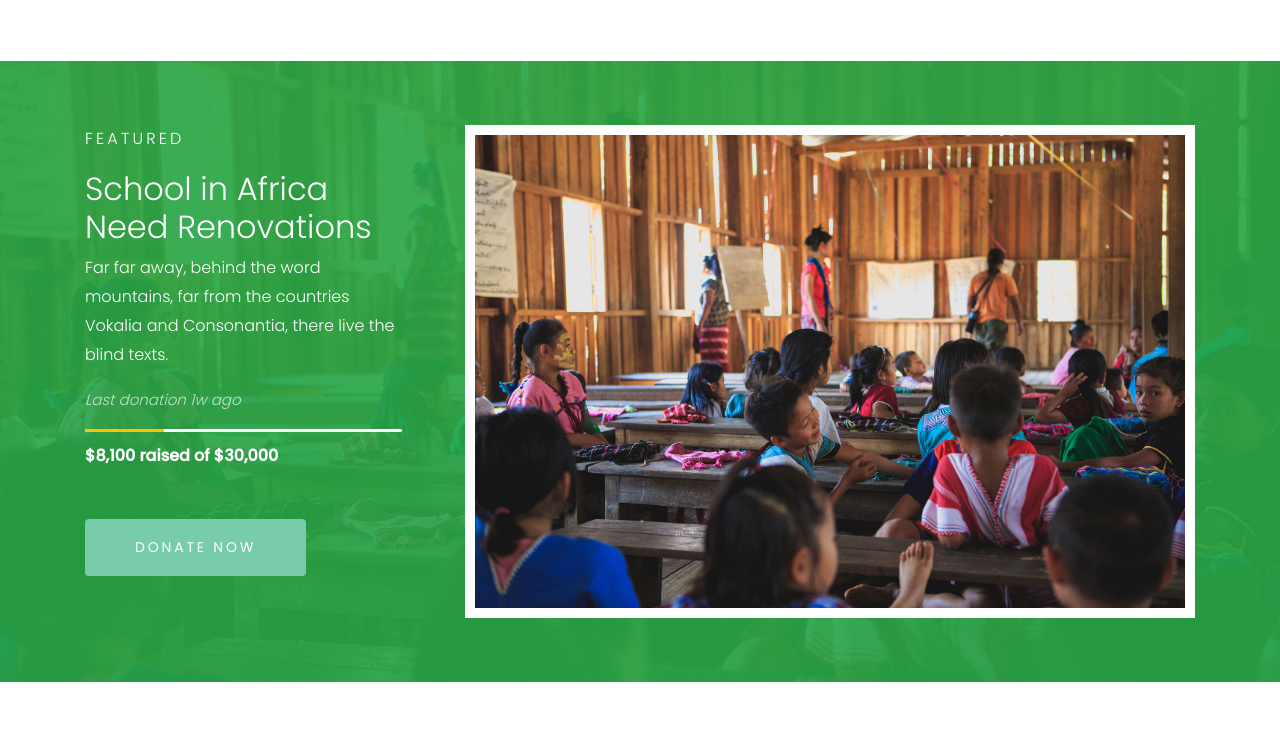
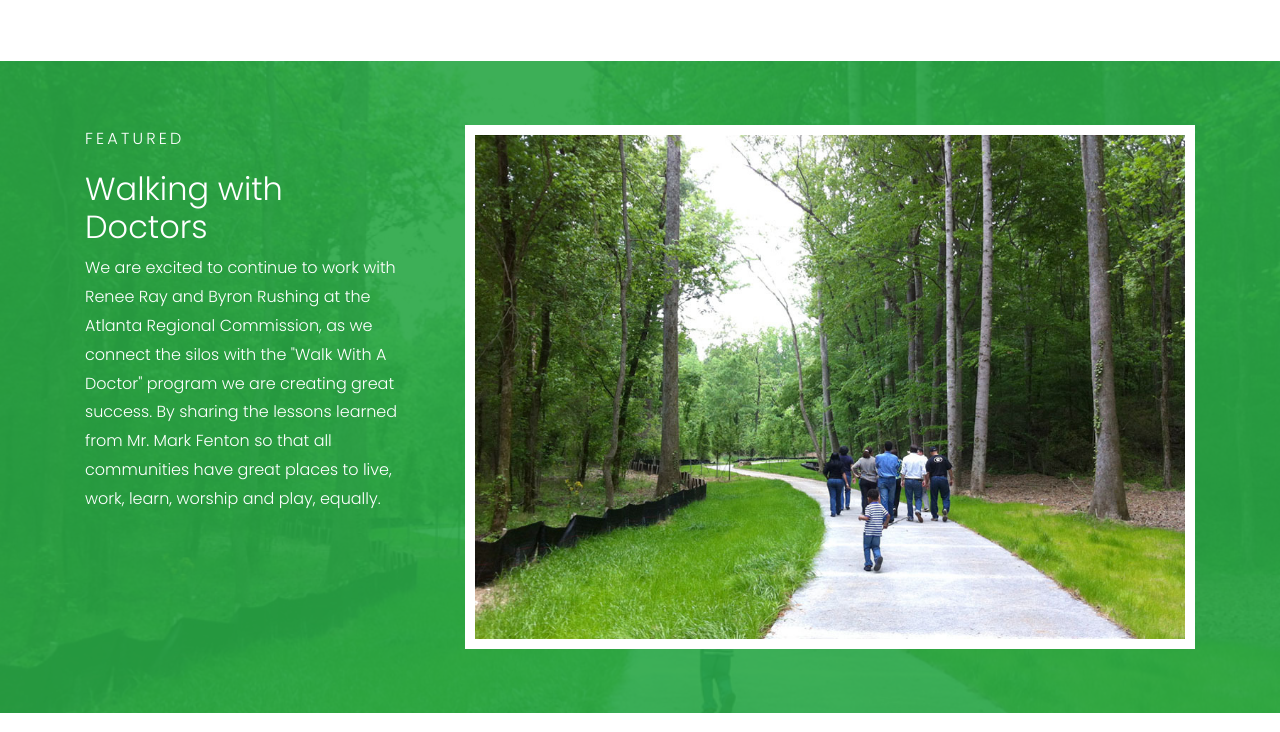
Before and after one commit to HealthyHeartCoalition/HealthyHeartCoalition.github.io, a plain HTML site: page index.html in a window 1280 px wide. Shown: the part 1028-1760 px from the top of the page. Drawn offline with Linux system fonts and the light colour scheme; some packages are replaced by stand-ins of ours; no server answers; files whose address does not match are found by name; a web font is replaced by a local one.

Commit message:
added a featured section with images on index

```diff
--- a/index.html
+++ b/index.html
@@ -100,23 +100,17 @@
 
 
 
-  <div class="featured-donate overlay-color" style="background-image: url('images/bg_2.jpg');">
+  <div class="featured-donate overlay-color" style="background-image: url('images/doctor-walking.jpg');">
 
     <div class="container">
       <div class="row">
         <div class="col-lg-8 order-lg-2 mb-3 mb-lg-0">
-          <img src="images/bg_2.jpg" alt="Image placeholder" class="img-fluid">
+          <img src="images/doctor-walking.jpg" alt="Image placeholder" class="img-fluid">
         </div>
         <div class="col-lg-4 pr-lg-5">
           <span class="featured-text mb-3 d-block">Featured</span>
-          <h2>School in Africa Need Renovations</h2>
-          <p class="mb-3">Far far away, behind the word mountains, far from the countries Vokalia and Consonantia, there live the blind texts.</p>
-          <span class="donation-time mb-3">Last donation 1w ago</span>
-          <div class="progress custom-progress">
-            <div class="progress-bar bg-warning" role="progressbar" style="width: 25%" aria-valuenow="25" aria-valuemin="0" aria-valuemax="100"></div>
-          </div>
-          <span class="fund-raised d-block mb-5">$8,100 raised of $30,000</span>
-          <p><a href="#" class="btn btn-primary btn-hover-white py-3 px-5">Donate Now</a></p>
+          <h2>Walking with Doctors</h2>
+          <p class="mb-3">We are excited to continue to work with Renee Ray and Byron Rushing at the Atlanta Regional Commission, as we connect the silos with the "Walk With A Doctor" program we are creating great success. By sharing  the lessons learned from Mr. Mark Fenton so that all communities have great places to live, work, learn, worship and play, equally.</p>
         </div>
 
       </div>
```
Also changed, not shown: images/doctor-walking.jpg (added).
